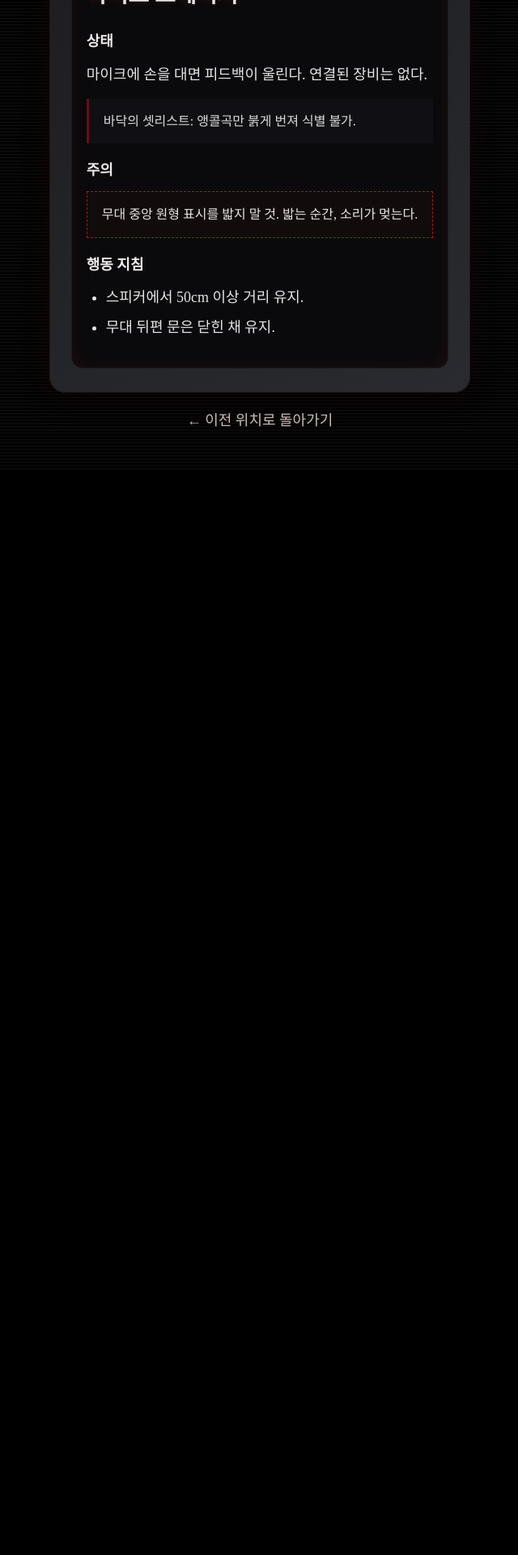
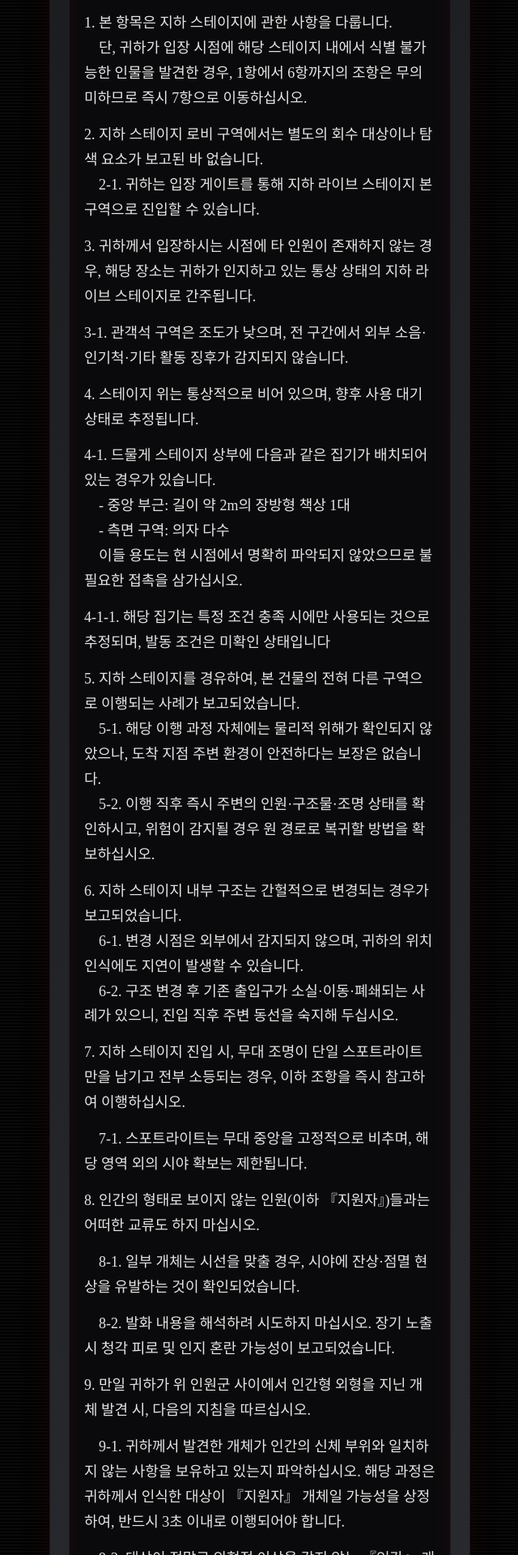
Before and after one commit to KJW-623/YOURCAST, a React (Create React App) app: page /manual/b1/b1/livestage in a window 1280 px wide. Shown: the part 220-2140 px from the top of the page at 81% size, without its empty margins (319-959 px from the left). Before the commit the page ends 800 px from the top, so only its background shows below. Built offline with nearby package versions, Linux system fonts and the light colour scheme; a web font is replaced by a local one.

Commit message:
지하 지침서

```diff
--- a/src/Home/manual/floor/FloorB1.js
+++ b/src/Home/manual/floor/FloorB1.js
@@ -16,19 +16,27 @@ export default function FloorB1() {
         };
     }, []);
 
-    const press = () => {
+    /** 공통 이동 핸들러: 표시층/도어 애니메이션 후 원하는 경로로 이동 */
+    const goTo = (label, path) => {
         if (locking) return;
         setLocking(true);
-        setSelected('B1');
+        setSelected(label);
         setOpen(true);
         timers.current.push(
-            setTimeout(() => navigate('/manual/b1/b1'), 600),
-            setTimeout(() => {
+            setTimeout(() => navigate(path), 600),   // 이동
+            setTimeout(() => {                       // 도어 닫힘 & 잠금 해제
                 setOpen(false);
                 setLocking(false);
             }, 1200)
         );
     };
+
+    // B1 버튼
+    const pressB1 = () => goTo('B1', '/manual/b1/b1');
+
+    // ▼ 버튼: 미스터리 층으로
+    // 경로가 다르면 '/manual/mystery'만 네 라우트에 맞게 변경
+    const pressDownToMystery = () => goTo('??', '/manual/mystery');
 
     return (
         <div className="elev-page">
@@ -39,11 +47,11 @@ export default function FloorB1() {
                     <span className="current-floor">{selected ? `>> ${selected}` : '대기 중'}</span>
                 </div>
 
-                {}
+                {/* 중앙 B1 버튼 */}
                 <div className="elev-buttons centered" style={{ '--cols': 1 }}>
                     <button
                         className="elev-btn"
-                        onClick={press}
+                        onClick={pressB1}
                         disabled={locking}
                         aria-label="B1"
                     >
@@ -51,10 +59,18 @@ export default function FloorB1() {
                     </button>
                 </div>
 
+                {/* 보조 컨트롤 */}
                 <div className="elev-controls" aria-hidden="true">
-                    <button className="ctrl-btn up">▲</button>
-                    <button className="ctrl-btn down">▼</button>
-                    <button className="ctrl-btn alarm">●</button>
+                    <button className="ctrl-btn up" disabled={locking} title="위로">▲</button>
+                    <button
+                        className="ctrl-btn down"
+                        onClick={pressDownToMystery}
+                        disabled={locking}
+                        title="아래로 (미스터리 층)"
+                    >
+                        ▼
+                    </button>
+                    <button className="ctrl-btn alarm" disabled={locking} title="경보">●</button>
                 </div>
 
                 <div className="elev-doors" aria-hidden="true">
--- a/src/Home/manual/floor/FloorB1Backstage.js
+++ b/src/Home/manual/floor/FloorB1Backstage.js
@@ -6,41 +6,23 @@ export default function FloorB1Backstage() {
     const navigate = useNavigate();
 
     return (
-        <div className="elev-page">
-            <div className="elev-panel">
+        <div className="elev-page restricted-page">
+            <div className="elev-panel" style={{ padding: '32px 24px' }}>
                 <div className="elev-display">
-                    <span className="elev-range">B1</span>
+                    <span className="elev-range">B1F · 백스테이지</span>
                     <span className="elev-indicator" />
-                    <span className="current-floor">Backstage</span>
                 </div>
-
-                <div className="manual-doc">
-                    <h1 className="doc-title">백스테이지</h1>
-
-                    <div className="doc-section">
-                        <h2>상태</h2>
-                        <p className="doc-p">분장 거울에 손자국이 남아 있다. 불을 끄면 더 선명해진다.</p>
-                        <span className="doc-note">커튼은 바람이 없어도 흔들린다. 틈은 항상 일정하다.</span>
-                    </div>
-
-                    <div className="doc-section">
-                        <h2>주의</h2>
-                        <div className="doc-warning">
-                            거울 앞에서 이름을 말하지 말 것. 반사가 늦게 따른다.
-                        </div>
-                    </div>
-
-                    <div className="doc-section">
-                        <h2>행동 지침</h2>
-                        <ul>
-                            <li>커튼 뒤 소리엔 응답하지 않는다.</li>
-                            <li>거울 닦기 금지(문구 재등장 사례 다수).</li>
-                        </ul>
-                    </div>
-                </div>
+                <article className="manual-doc">
+                    <p className="restricted-message">
+                        이 구역의 정보는 현재 공개되지 않습니다.
+                    </p>
+                </article>
             </div>
-
-            <button className="back-link" onClick={() => navigate('/manual/b1/b1')}>← 이전 위치로 돌아가기</button>
+            <div style={{ display: 'flex', gap: 12 }}>
+                <button className="back-link" onClick={() => navigate('/manual/b1/b1')}>
+                    ← 이전 위치로 돌아가기
+                </button>
+            </div>
         </div>
     );
 }
--- a/src/Home/manual/floor/FloorB1LiveStage.js
+++ b/src/Home/manual/floor/FloorB1LiveStage.js
@@ -7,7 +7,7 @@ export default function FloorB1LiveStage() {
 
     return (
         <div className="elev-page">
-            <div className="elev-panel">
+            <div className="elev-panel" style={{ padding: '32px 24px' }}>
                 <div className="elev-display">
                     <span className="elev-range">B1</span>
                     <span className="elev-indicator" />
@@ -18,29 +18,58 @@ export default function FloorB1LiveStage() {
                     <h1 className="doc-title">라이브 스테이지</h1>
 
                     <div className="doc-section">
-                        <h2>상태</h2>
-                        <p className="doc-p">마이크에 손을 대면 피드백이 울린다. 연결된 장비는 없다.</p>
-                        <span className="doc-note">바닥의 셋리스트: 앵콜곡만 붉게 번져 식별 불가.</span>
-                    </div>
+                        <p className="doc-p">1. 본 항목은 지하 스테이지에 관한 사항을 다룹니다.
+                            <br/> 단, 귀하가 입장 시점에 해당 스테이지 내에서 식별 불가능한 인물을 발견한 경우, 1항에서 6항까지의 조항은 무의미하므로 즉시 7항으로 이동하십시오.</p>
 
-                    <div className="doc-section">
-                        <h2>주의</h2>
-                        <div className="doc-warning">
-                            무대 중앙 원형 표시를 밟지 말 것. 밟는 순간, 소리가 멎는다.
-                        </div>
-                    </div>
+                        <p className="doc-p">2. 지하 스테이지 로비 구역에서는 별도의 회수 대상이나 탐색 요소가 보고된 바 없습니다.
+                            <br/> 2-1. 귀하는 입장 게이트를 통해 지하 라이브 스테이지 본구역으로 진입할 수 있습니다.</p>
 
-                    <div className="doc-section">
-                        <h2>행동 지침</h2>
-                        <ul>
-                            <li>스피커에서 50cm 이상 거리 유지.</li>
-                            <li>무대 뒤편 문은 닫힌 채 유지.</li>
-                        </ul>
+                        <p className="doc-p">3. 귀하께서 입장하시는 시점에 타 인원이 존재하지 않는 경우, 해당 장소는 귀하가 인지하고 있는 통상 상태의 지하 라이브 스테이지로 간주됩니다.</p>
+
+                        <p className="doc-p">3-1. 관객석 구역은 조도가 낮으며, 전 구간에서 외부 소음·인기척·기타 활동 징후가 감지되지 않습니다.</p>
+
+                        <p className="doc-p">4. 스테이지 위는 통상적으로 비어 있으며, 향후 사용 대기 상태로 추정됩니다.</p>
+
+                        <p className="doc-p">4-1. 드물게 스테이지 상부에 다음과 같은 집기가 배치되어 있는 경우가 있습니다.
+                            <br/> - 중앙 부근: 길이 약 2m의 장방형 책상 1대
+                            <br/> - 측면 구역: 의자 다수
+                            <br/> 이들 용도는 현 시점에서 명확히 파악되지 않았으므로 불필요한 접촉을 삼가십시오.</p>
+
+                        <p className="doc-p">4-1-1. 해당 집기는 특정 조건 충족 시에만 사용되는 것으로 추정되며, 발동 조건은 미확인 상태입니다</p>
+
+                        <p className="doc-p">5. 지하 스테이지를 경유하여, 본 건물의 전혀 다른 구역으로 이행되는 사례가 보고되었습니다.
+                            <br/> 5-1. 해당 이행 과정 자체에는 물리적 위해가 확인되지 않았으나, 도착 지점 주변 환경이 안전하다는 보장은 없습니다.
+                            <br/> 5-2. 이행 직후 즉시 주변의 인원·구조물·조명 상태를 확인하시고, 위험이 감지될 경우 원 경로로 복귀할 방법을 확보하십시오.</p>
+
+                        <p className="doc-p">6. 지하 스테이지 내부 구조는 간헐적으로 변경되는 경우가 보고되었습니다.
+                            <br/> 6-1. 변경 시점은 외부에서 감지되지 않으며, 귀하의 위치 인식에도 지연이 발생할 수 있습니다.
+                            <br/> 6-2. 구조 변경 후 기존 출입구가 소실·이동·폐쇄되는 사례가 있으니, 진입 직후 주변 동선을 숙지해 두십시오.</p>
+
+                        <p className="doc-p">7. 지하 스테이지 진입 시, 무대 조명이 단일 스포트라이트만을 남기고 전부 소등되는 경우, 이하 조항을 즉시 참고하여 이행하십시오.</p>
+
+                        <p className="doc-p"> 7-1. 스포트라이트는 무대 중앙을 고정적으로 비추며, 해당 영역 외의 시야 확보는 제한됩니다.</p>
+
+                        <p className="doc-p">8. 인간의 형태로 보이지 않는 인원(이하 『지원자』)들과는 어떠한 교류도 하지 마십시오.</p>
+
+                        <p className="doc-p"> 8-1. 일부 개체는 시선을 맞출 경우, 시야에 잔상·점멸 현상을 유발하는 것이 확인되었습니다.</p>
+
+                        <p className="doc-p"> 8-2. 발화 내용을 해석하려 시도하지 마십시오. 장기 노출 시 청각 피로 및 인지 혼란 가능성이 보고되었습니다.</p>
+
+                        <p className="doc-p">9. 만일 귀하가 위 인원군 사이에서 인간형 외형을 지닌 개체 발견 시, 다음의 지침을 따르십시오.</p>
+
+                        <p className="doc-p"> 9-1. 귀하께서 발견한 개체가 인간의 신체 부위와 일치하지 않는 사항을 보유하고 있는지 파악하십시오. 해당 과정은 귀하께서 인식한 대상이 『지원자』 개체일 가능성을 상정하여, 반드시 3초 이내로 이행되어야 합니다.</p>
+
+                        <p className="doc-p"> 9-2. 대상이 정말로 외형적 이상을 갖지 않는 『인간』 개체일 경우, 대상은 다음과 같은 외형을 띄고 있을 것입니다. 본 지침서는 이하의 개체를 『까마귀』로 명명합니다.
+                            <br/> - 애쉬핑크빛 머리카락과 녹안.
+                            <br/> - 눈밑과 목의 점.
+                            <br/> - 핏기 없는 어두운 피부.</p>
                     </div>
                 </div>
             </div>
 
-            <button className="back-link" onClick={() => navigate('/manual/b1/b1')}>← 이전 위치로 돌아가기</button>
+            <button className="back-link" onClick={() => navigate('/manual/b1/b1')}>
+                ← 이전 위치로 돌아가기
+            </button>
         </div>
     );
 }
--- a/src/Home/manual/floor/FloorB1Lobby.js
+++ b/src/Home/manual/floor/FloorB1Lobby.js
@@ -19,28 +19,37 @@ export default function FloorB1Lobby() {
 
                     <div className="doc-section">
                         <h2>상태</h2>
-                        <p className="doc-p">복도 끝에서 들려오는 일정한 발소리. 멈추면, 같이 멈춘다.</p>
-                        <span className="doc-note">접수대 표면엔 손가락으로 긁은 흔적: “올라가지 마…”</span>
+                        <p className="doc-p">
+                            불안한 기척은 사라지고, 은은한 정적만이 가득합니다.
+                            이곳에서는 잠시 호흡을 고르며 안정을 되찾을 수 있습니다.
+                        </p>
+                        <span className="doc-note">
+                            접수대 위에 희미한 글씨: “여긴 괜찮아. 잠시 머물러도 돼.”
+                        </span>
                     </div>
 
                     <div className="doc-section">
-                        <h2>주의</h2>
+                        <h2>안내</h2>
                         <div className="doc-warning">
-                            출입문 오른쪽 문틀에 녹슨 못 protrusion 존재. 밤에 더 잘 걸린다.
+                            주변은 희미하게 조명이 깜빡이지만, 위협적인 흔적은 감지되지 않습니다.
+                            낯선 발소리도, 쫓아오는 그림자도 이 공간엔 없습니다.
                         </div>
                     </div>
 
                     <div className="doc-section">
                         <h2>행동 지침</h2>
                         <ul>
-                            <li>조명 깜빡임 시, 10초간 정지 후 이동.</li>
-                            <li>한 번 들은 이름을 되풀이하지 않는다.</li>
+                            <li>잠시 멈추어 호흡을 가다듬으십시오.</li>
+                            <li>同行者(동행자)가 있다면, 조용히 대화를 나눠도 안전합니다.</li>
+                            <li>충분히 안정되었다면, 다음 층으로 이동을 준비하십시오.</li>
                         </ul>
                     </div>
                 </div>
             </div>
 
-            <button className="back-link" onClick={() => navigate('/manual/b1/b1')}>← 이전 위치로 돌아가기</button>
+            <button className="back-link" onClick={() => navigate('/manual/b1/b1')}>
+                ← 이전 위치로 돌아가기
+            </button>
         </div>
     );
 }
```
